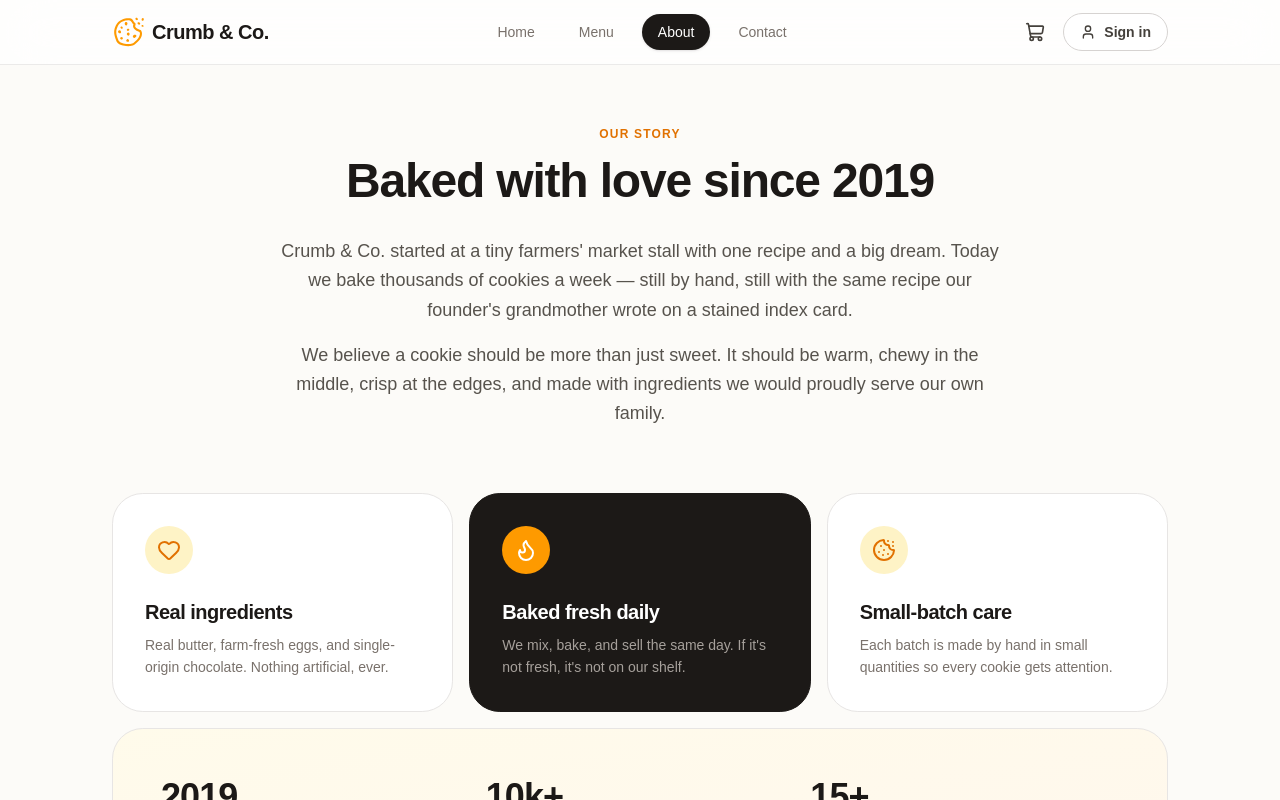
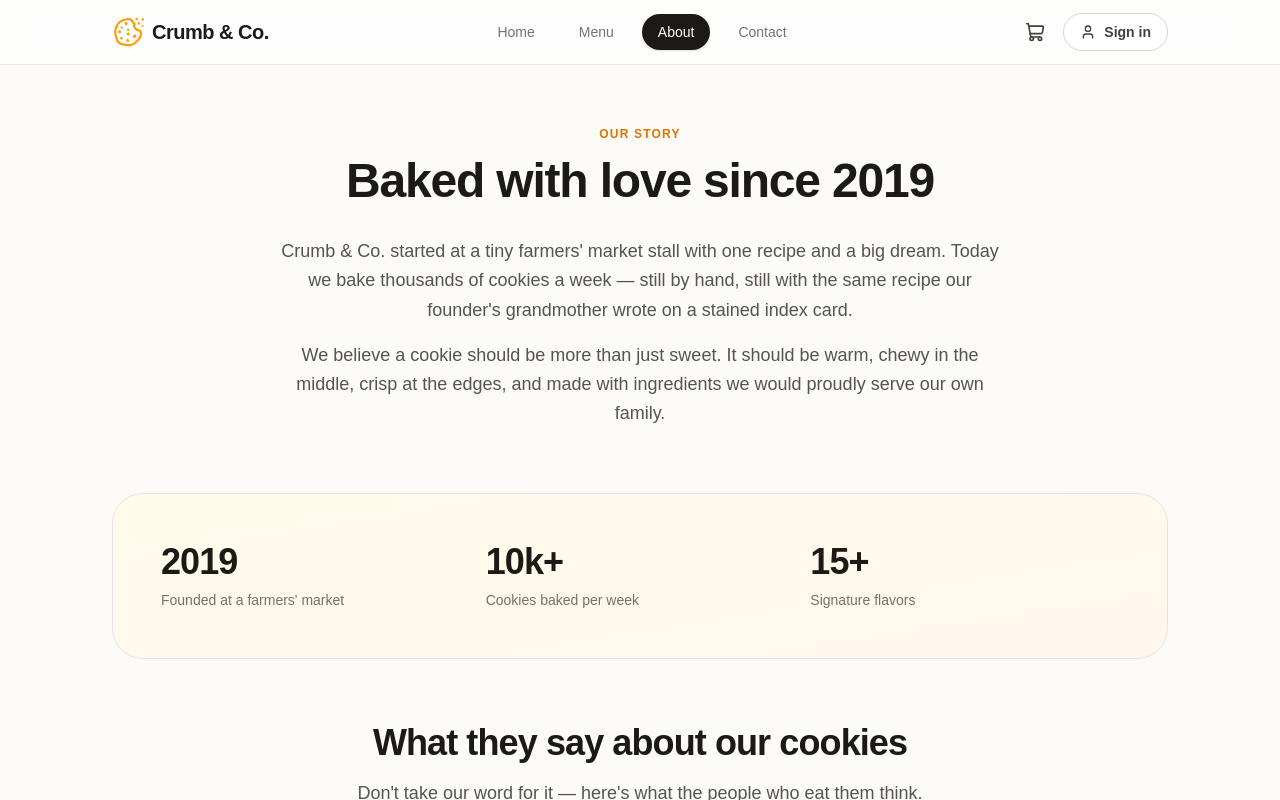
Before and after one commit to juliarina/cookie-store, a React (Vite) app: page /about in a window 1280 px wide. Shown: the top 800 px of the page. Built offline with nearby package versions, Linux system fonts and the light colour scheme.

Commit message:
refactor: remove values cards section from about page

```diff
--- a/src/pages/About.tsx
+++ b/src/pages/About.tsx
@@ -1,26 +1,5 @@
-import { ArrowUpRight, Cookie, Flame, Heart, Star } from "lucide-react"
+import { ArrowUpRight, Star } from "lucide-react"
 import { Link } from "react-router"
-
-const values = [
-  {
-    icon: Heart,
-    title: "Real ingredients",
-    description:
-      "Real butter, farm-fresh eggs, and single-origin chocolate. Nothing artificial, ever.",
-  },
-  {
-    icon: Flame,
-    title: "Baked fresh daily",
-    description:
-      "We mix, bake, and sell the same day. If it's not fresh, it's not on our shelf.",
-  },
-  {
-    icon: Cookie,
-    title: "Small-batch care",
-    description:
-      "Each batch is made by hand in small quantities so every cookie gets attention.",
-  },
-]
 
 const milestones = [
   { value: "2019", label: "Founded at a farmers' market" },
@@ -72,47 +51,7 @@ export default function About() {
         </p>
       </div>
 
-      <div className="mt-16 grid gap-4 md:grid-cols-3">
-        {values.map((value, index) => {
-          const Icon = value.icon
-          return (
-            <article
-              key={value.title}
-              className={`group flex flex-col rounded-3xl border p-8 transition-all duration-300 hover:-translate-y-1 ${
-                index === 1
-                  ? "border-stone-900 bg-stone-900 text-white hover:shadow-2xl hover:shadow-stone-900/20"
-                  : "border-stone-200 bg-white hover:border-amber-200 hover:shadow-xl hover:shadow-amber-900/10"
-              }`}
-            >
-              <div
-                className={`flex h-12 w-12 items-center justify-center rounded-2xl transition-transform duration-300 group-hover:-rotate-6 group-hover:scale-110 ${
-                  index === 1
-                    ? "bg-amber-500 text-white"
-                    : "bg-amber-100 text-amber-600"
-                }`}
-              >
-                <Icon className="h-6 w-6" />
-              </div>
-              <h2
-                className={`mt-6 text-xl font-semibold tracking-tight ${
-                  index === 1 ? "text-white" : "text-stone-900"
-                }`}
-              >
-                {value.title}
-              </h2>
-              <p
-                className={`mt-2 text-sm leading-relaxed ${
-                  index === 1 ? "text-stone-400" : "text-stone-500"
-                }`}
-              >
-                {value.description}
-              </p>
-            </article>
-          )
-        })}
-      </div>
-
-      <div className="mt-4 grid gap-4 rounded-3xl border border-stone-200 bg-gradient-to-br from-amber-50 to-orange-50 p-10 sm:grid-cols-3 sm:p-12">
+      <div className="mt-16 grid gap-4 rounded-3xl border border-stone-200 bg-gradient-to-br from-amber-50 to-orange-50 p-10 sm:grid-cols-3 sm:p-12">
         {milestones.map((milestone) => (
           <div key={milestone.label} className="text-center sm:text-left">
             <p className="text-4xl font-bold tracking-tight text-stone-900">
```
